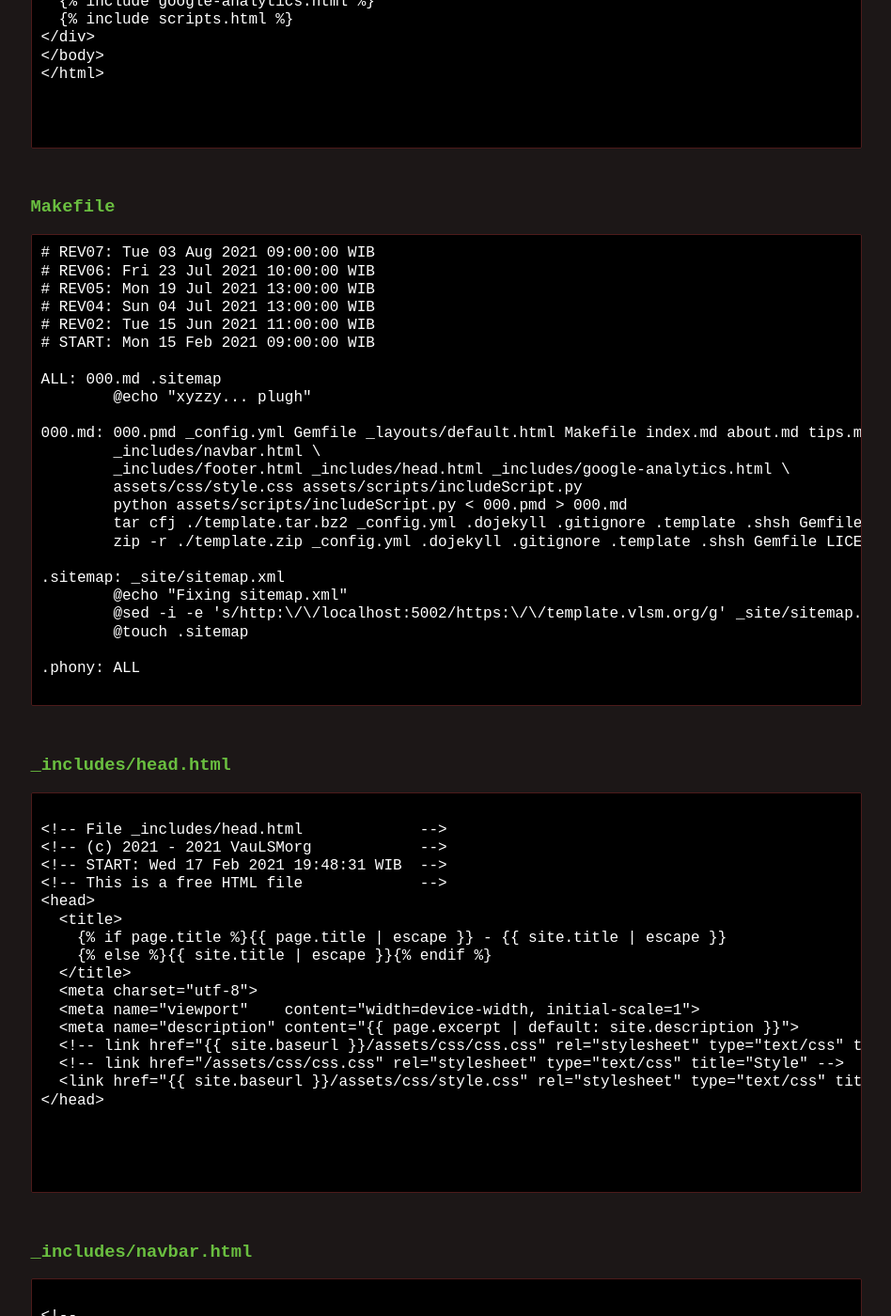
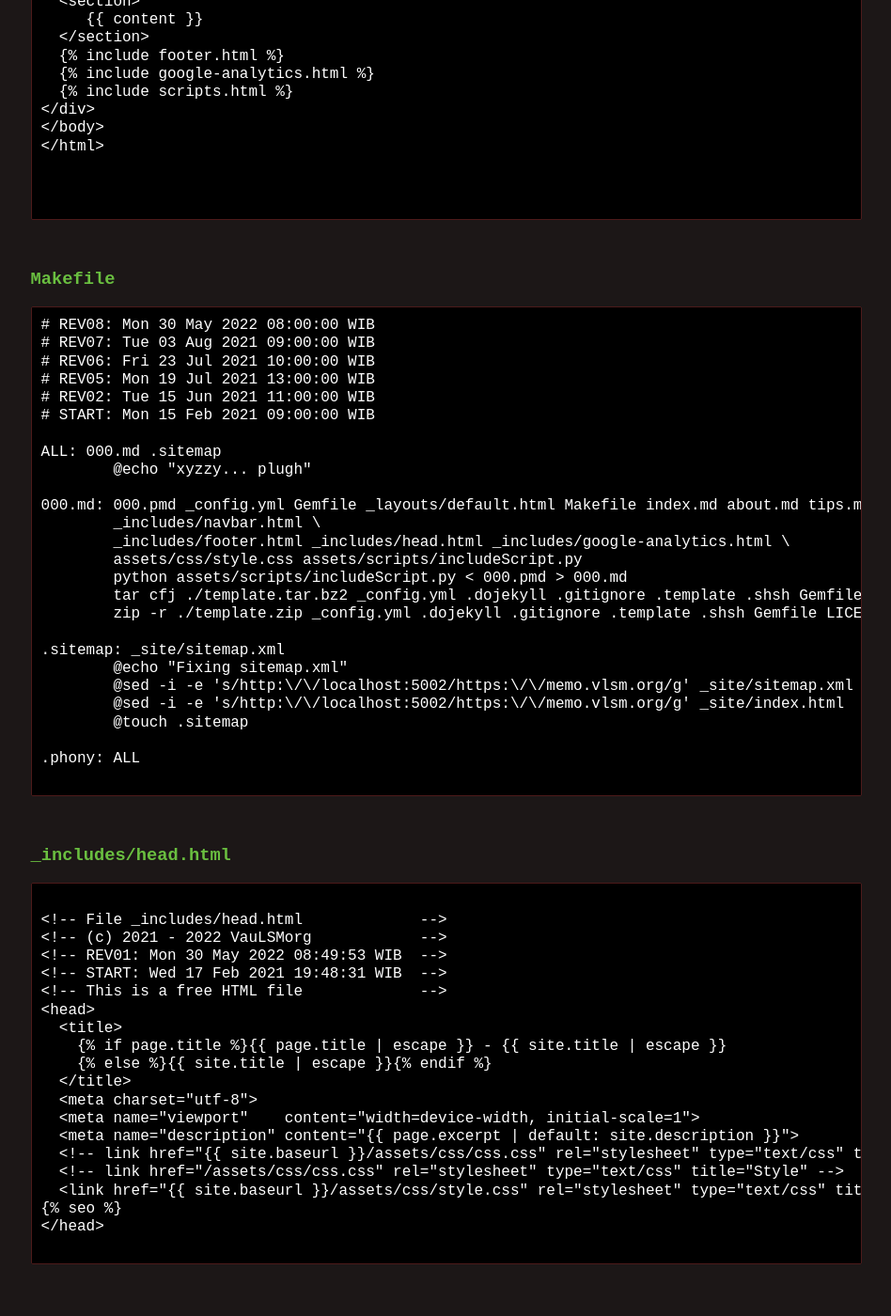
Before and after one commit to yforku/memos, a Jekyll site: the page built from 000.md, in a window 1280 px wide and 1400 px high, scrolled down 5270 px. Shown: the whole window at 94% size, without its empty margins (165-1113 px from the left). Built offline with Jekyll 4.4.1, drawn with Linux system fonts in a browser that asks for light colours; some of the changed text lies outside the part shown.

Commit message:
modified:   Gemfile Makefile _config.yml

````diff
--- a/000.md
+++ b/000.md
@@ -5,11 +5,13 @@
 ### _config.yml
 
 ```
-version:          "0004b--28-May-2022"
+version:          "0005--30-May-2022"
 copyright:        "2021-2022"
 description:
   This is MEMOS.vlsm.org using a
-  GitHub Page Template.
+  GitHub Page Template description.
+  See also tagline.
+tagline:          "This is MEMO.vlsm.org tagline"
 disclaimer:
   I have spoken.
 keywords:         "jekyll, testing"
@@ -247,10 +251,10 @@
 ### Makefile
 
 ```
+# REV08: Mon 30 May 2022 08:00:00 WIB
 # REV07: Tue 03 Aug 2021 09:00:00 WIB
 # REV06: Fri 23 Jul 2021 10:00:00 WIB
 # REV05: Mon 19 Jul 2021 13:00:00 WIB
-# REV04: Sun 04 Jul 2021 13:00:00 WIB
 # REV02: Tue 15 Jun 2021 11:00:00 WIB
 # START: Mon 15 Feb 2021 09:00:00 WIB
 
@@ -267,7 +271,8 @@
 
 .sitemap: _site/sitemap.xml
 	@echo "Fixing sitemap.xml"
-	@sed -i -e 's/http:\/\/localhost:5002/https:\/\/template.vlsm.org/g' _site/sitemap.xml
+	@sed -i -e 's/http:\/\/localhost:5002/https:\/\/memo.vlsm.org/g' _site/sitemap.xml
+	@sed -i -e 's/http:\/\/localhost:5002/https:\/\/memo.vlsm.org/g' _site/index.html
 	@touch .sitemap
 
 .phony: ALL
@@ -280,7 +285,8 @@
 ```
 {% raw %}
 <!-- File _includes/head.html             -->
-<!-- (c) 2021 - 2021 VauLSMorg            -->
+<!-- (c) 2021 - 2022 VauLSMorg            -->
+<!-- REV01: Mon 30 May 2022 08:49:53 WIB  -->
 <!-- START: Wed 17 Feb 2021 19:48:31 WIB  -->
 <!-- This is a free HTML file             -->
 <head>
@@ -294,10 +300,8 @@
   <!-- link href="{{ site.baseurl }}/assets/css/css.css" rel="stylesheet" type="text/css" title="Style" -->
   <!-- link href="/assets/css/css.css" rel="stylesheet" type="text/css" title="Style" -->
   <link href="{{ site.baseurl }}/assets/css/style.css" rel="stylesheet" type="text/css" title="Style">
+{% seo %}
 </head>
-
-
-
 {% endraw %}
 ```
 
--- a/Gemfile
+++ b/Gemfile
@@ -1,5 +1,6 @@
 source "https://rubygems.org/"
 gem 'jekyll-sitemap'
 gem 'jekyll-seo-tag'
+gem 'jekyll-paginate'
 gem 'faraday-retry'
 gem 'github-pages', group: :jekyll_plugins
--- a/_config.yml
+++ b/_config.yml
@@ -1,8 +1,10 @@
-version:          "0004b--28-May-2022"
+version:          "0005--30-May-2022"
 copyright:        "2021-2022"
 description:
   This is MEMOS.vlsm.org using a
-  GitHub Page Template.
+  GitHub Page Template description.
+  See also tagline.
+tagline:          "This is MEMO.vlsm.org tagline"
 disclaimer:
   I have spoken.
 keywords:         "jekyll, testing"
@@ -38,6 +40,7 @@
 plugins:
 - jekyll-sitemap
 - jekyll-seo-tag
+- jekyll-paginate
 defaults:
 - scope:
     path:    ""
--- a/_includes/head.html
+++ b/_includes/head.html
@@ -1,5 +1,6 @@
 <!-- File _includes/head.html             -->
-<!-- (c) 2021 - 2021 VauLSMorg            -->
+<!-- (c) 2021 - 2022 VauLSMorg            -->
+<!-- REV01: Mon 30 May 2022 08:49:53 WIB  -->
 <!-- START: Wed 17 Feb 2021 19:48:31 WIB  -->
 <!-- This is a free HTML file             -->
 <head>
@@ -13,4 +14,5 @@
   <!-- link href="{{ site.baseurl }}/assets/css/css.css" rel="stylesheet" type="text/css" title="Style" -->
   <!-- link href="/assets/css/css.css" rel="stylesheet" type="text/css" title="Style" -->
   <link href="{{ site.baseurl }}/assets/css/style.css" rel="stylesheet" type="text/css" title="Style">
+{% seo %}
 </head>
````
Also changed, not shown: other parts of 000.md (+2 -0 lines), _layouts/layout.html (deleted, +0 -39 lines), Gemfile.lock, 3 other files.
